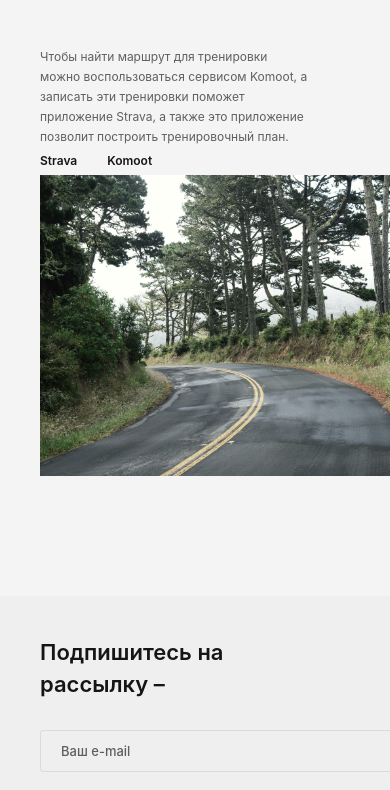
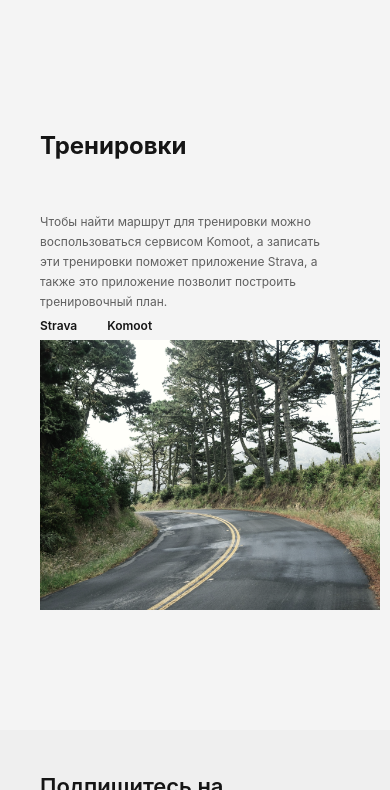
Before and after one commit to Danila-Sergeev/new-bikes, a plain HTML site: page index.html in a window 390 px wide. Shown: the part 2425-3215 px from the top of the page. Drawn offline with Linux system fonts and the light colour scheme; a web font is replaced by a local one.

Commit message:
plus marging slider

```diff
--- a/blocks/style.scss
+++ b/blocks/style.scss
@@ -361,21 +361,25 @@ $transition: .3s;
   }
 
   &__img{
-    max-width: 588px;
+    max-width: 580px;
     max-height: 388px;
     margin-right: 40px;
-    @media screen and (max-width:1400px){
+    background-repeat: no-repeat;
+   /*  @media screen and (max-width:1438px){
       max-width: 543px;
     }
-    @media screen and (max-width:1220px){
-      max-width: 470px;
+    @media screen and (max-width:1364px){
+      max-width: 507px;
     }
-    @media screen and (max-width:1034px){
+    @media screen and (max-width:1292px){
+      max-width: 442px;
+    }
+    @media screen and (max-width:1036px){
       max-width: 370px;
     }
     @media screen and (max-width:802px){
       max-width: 320px;
-    }
+    } */
   }
   &__img:first-of-type{
 
@@ -560,7 +564,7 @@ $transition: .3s;
 }
 .training{
   display: grid;
-  grid-template-columns: repeat(auto-fit, minmax(200px, 1fr));
+  grid-template-columns: repeat(auto-fit, minmax(320px, 1fr));
   margin: 150px 0 120px auto;
   &__text-block{
     margin-right: 40px;
@@ -636,15 +640,21 @@ $transition: .3s;
     display: flex;
   }
   &__img{
-    max-width: 650px;
+    max-width: 560px;
     @media screen and (max-width:1316px){
-      max-width: 580px;
+      max-width: 496px;
     }
     @media screen and (max-width:1150px){
       max-width: 480px;
     }
-    @media screen and (max-width:934px){
+    @media screen and (max-width:1079px){
+      max-width: 437px;
+    }
+    @media screen and (max-width:990px){
       max-width: 380px;
+    }
+    @media screen and (max-width:870px){
+      max-width: 340px;
     }
   }
 }
```
Also changed, not shown: blocks/style.css, 1 other file.
